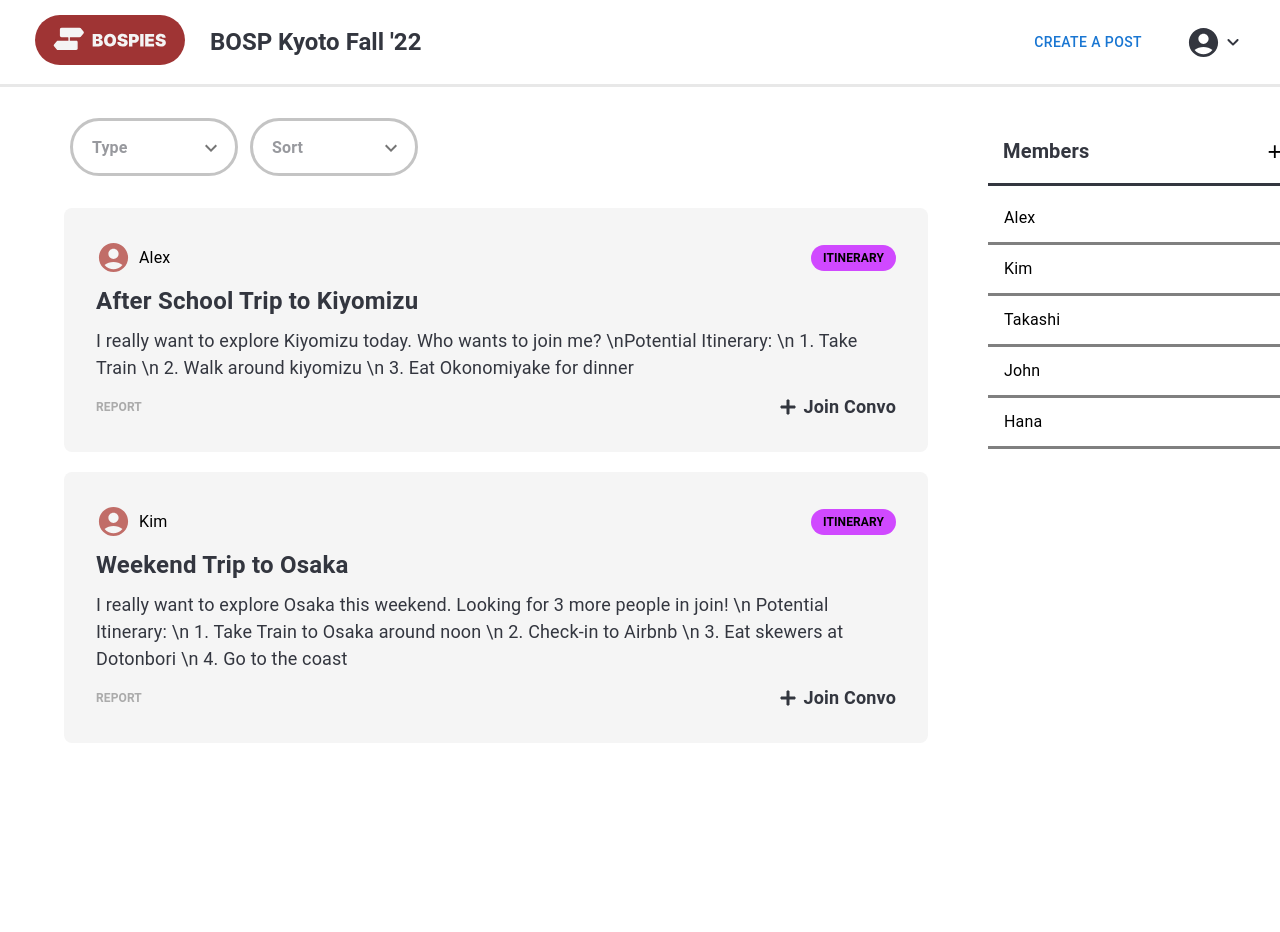
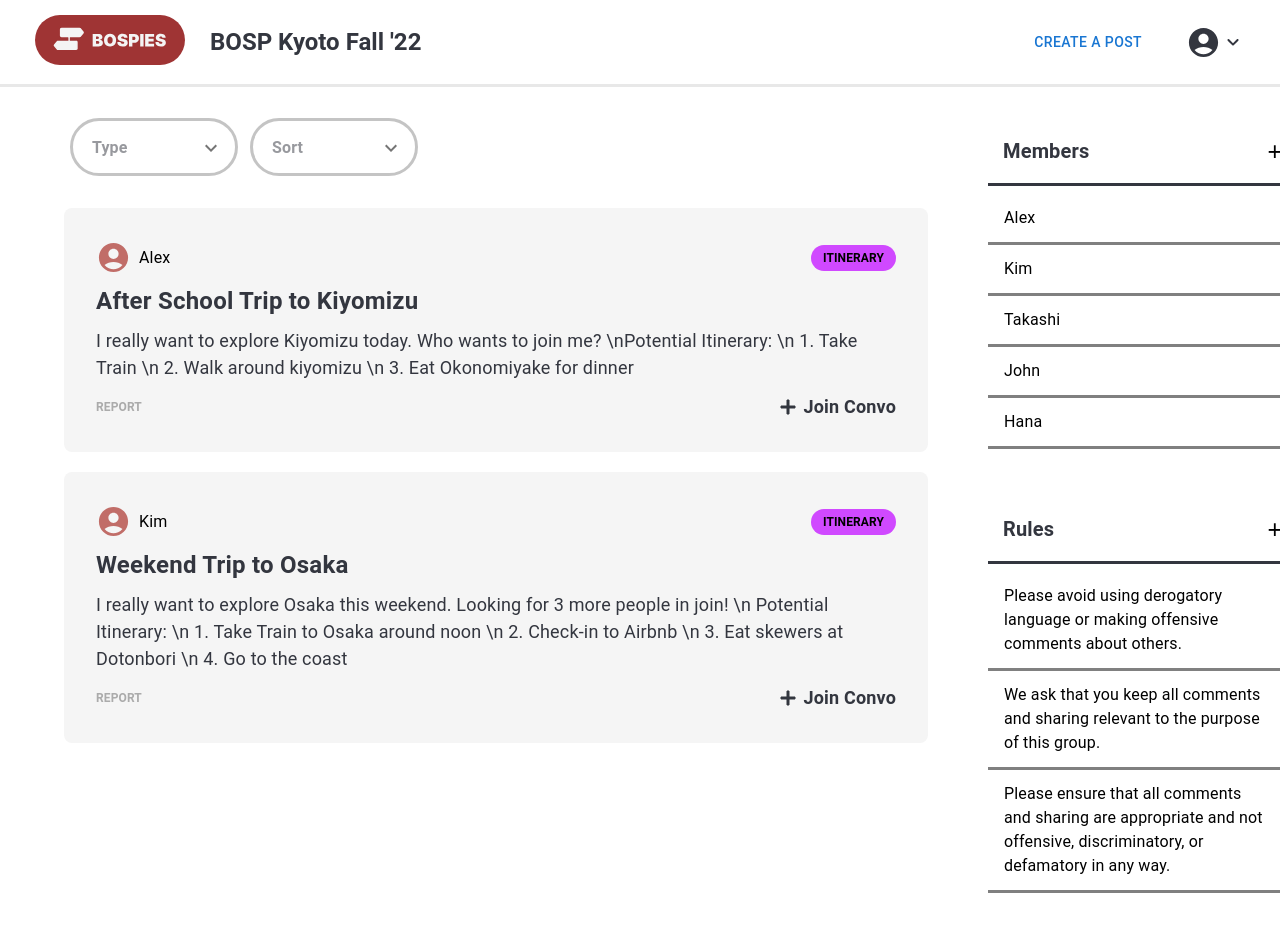
Before and after one commit to DaivdYuan/Bospies, a React (Create React App) app in the folder bospies-app/: page /groups/1 in a window 1280 px wide. Shown: the top 932 px of the page. Before the commit the page ends 800 px from the top, so only its background shows below. Built offline with nearby package versions, Linux system fonts and the light colour scheme.

Commit message:
Add rules to sidebar

```diff
--- a/bospies-app/src/components/GroupSideBar.js
+++ b/bospies-app/src/components/GroupSideBar.js
@@ -44,6 +44,18 @@ export default function GroupSideBar(props) {
     </ListItem>
   ));
 
+  const rules = [
+    "Please avoid using derogatory language or making offensive comments about others.",
+    "We ask that you keep all comments and sharing relevant to the purpose of this group.",
+    "Please ensure that all comments and sharing are appropriate and not offensive, discriminatory, or defamatory in any way.",
+  ]
+
+  const ruleItems = rules.map((rule, i) => (
+    <ListItem style={itemStyle}>
+      <ListItemText primary={rule} />
+    </ListItem>
+  ));
+
   return (
     <div style={listStyle}>
       <div style={sideTitleStyle}>
@@ -55,6 +67,20 @@ export default function GroupSideBar(props) {
         <Button style={addStyle}>+</Button>
       </div>
       <List>{listItems}</List>
+      <br/>
+      <br/>
+
+      <div style={sideTitleStyle}>
+        <a  style={{textDecoration: "none"}}>
+        <Typography sx={{ mt: 2, mb: 2, fontWeight: "bold", color: "#33363F" }} variant="h6">
+          Rules
+        </Typography>
+        </a>
+        <Button style={addStyle}>+</Button>
+      </div>
+      <List>{ruleItems}</List>
+      <br/>
+      <br/>
 
       {/* <div style={sideTitleStyle}>
                 <Typography sx={{ mt: 4, mb: 2 }} variant="h6">
--- a/bospies-app/src/components/SideBar.js
+++ b/bospies-app/src/components/SideBar.js
@@ -58,6 +58,18 @@ const listConvos = convos.map((convo, i) => (
   </ListItem>
 ));
 
+const rules = [
+  "Please avoid using derogatory language or making offensive comments about others.",
+  "We ask that you keep all comments and sharing relevant to the purpose of this group.",
+  "Please ensure that all comments and sharing are appropriate and not offensive, discriminatory, or defamatory in any way.",
+]
+
+const ruleItems = rules.map((rule, i) => (
+  <ListItem style={itemStyle}>
+    <ListItemText primary={rule} />
+  </ListItem>
+));
+
 export default function SideBar() {
   return (
     <div style={listStyle}>
@@ -77,6 +89,13 @@ export default function SideBar() {
         </Typography>
       </div>
       <List>{listConvos}</List>
+
+      <div style={sideTitleStyle}>
+        <Typography sx={{ mt: 2, mb: 2, fontWeight: "bold", color: "#33363F" }} variant="h6">
+          Rules
+        </Typography>
+      </div>
+      <List>{ruleItems}</List>
     </div>
   );
 }
```
